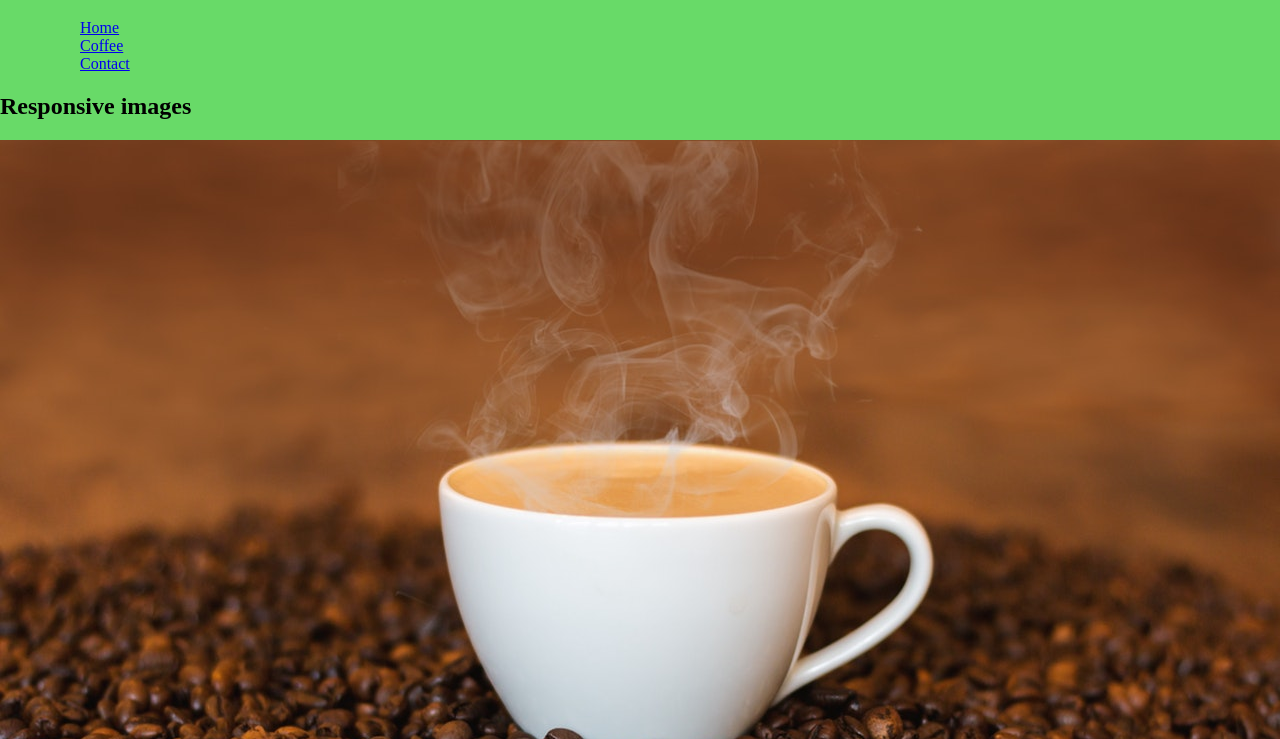
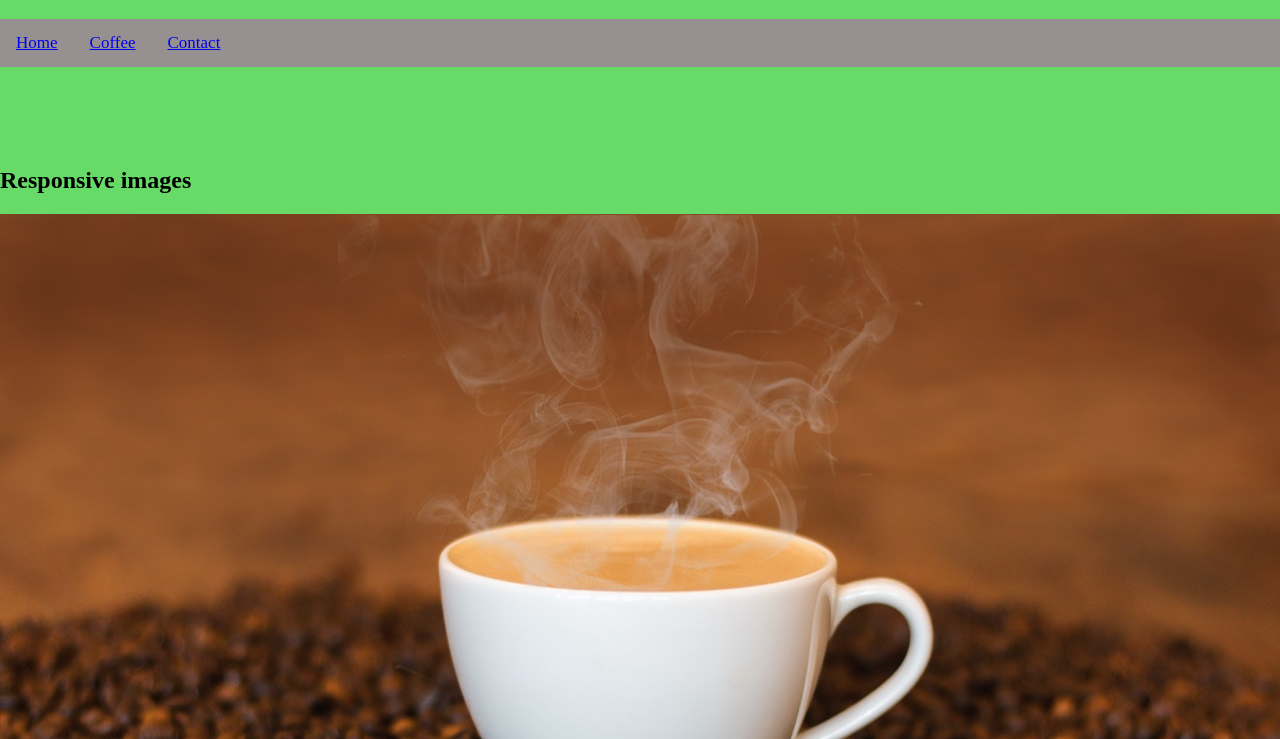
Before and after one commit to pablodezutter/responsivewebdesign, a plain HTML site: page index.html in a window 1280 px wide. Shown: the part 61-800 px from the top of the page. Drawn offline with Linux system fonts and the light colour scheme.

Commit message:
using media

```diff
--- a/index.html
+++ b/index.html
@@ -6,7 +6,8 @@
   <meta name="viewport" content="width=device-width, initial-scale=1.0">
   <meta http-equiv="X-UA-Compatible" content="ie=edge">
   <link rel="stylesheet" href="mystyle.css">
-  <title>Document</title>
+  <link rel="stylesheet" href="https://cdnjs.cloudflare.com/ajax/libs/font-awesome/4.7.0/css/font-awesome.min.css">
+  <title>Responsive</title>
 </head>
 
 <body>
@@ -14,17 +15,18 @@
 
     <h1>Responsive website</h1>
 
-    <nav>
-      <ul>
-        <ol><a href="#">Home</a></ol>
-        <ol><a href="#">Coffee</a></ol>
-        <ol><a href="#">Contact</a></ol>
+    <nav class="navbar" id="mynavbar">
 
-      </ul>
+      <a href="#">Home</a>
+      <a href="#" class="toggle_link">Coffee</a>
+      <a href="#" class="toggle_link">Contact</a>
+      <a href="" class="icon"><i class="fa fa-bars"></i></a>
+
+
     </nav>
 
 
-    <h2>Responsive images</h2>
+    <h2 style="padding-top: 80px;">Responsive images</h2>
     <div><img src="assets/images/aroma-aromatic-art-434213.jpg" alt="cup_of_coffee">Not responsive</div>
     <div><img id="responsive1" src="assets/images/aroma-aromatic-art-434213.jpg" alt="cup_of_coffee"> Responsive</div>
     <div><img id="responsive2" src="assets/images/aroma-aromatic-art-434213.jpg" alt="cup_of_coffee">Also responsive, at
--- a/mystyle.css
+++ b/mystyle.css
@@ -2,10 +2,19 @@ body{
 background-color: lavender;
 margin:0px;
 }
+.toggle_link{
+    display: none;
+    }
+
 
 @media screen and (min-width: 400px){
 body{
     background-color: pink;
+    }
+.icon{
+        visibility: visible;
+        position: absolute;
+        right: 1em;
     }
 }
 
@@ -13,7 +22,29 @@ body{
 body {
     background-color: rgb(104, 218, 104);
     }
+    .icon{
+        display:none;
+         }
+.toggle_link{
+            display: inline-block;
+        }
 }
+
+
+.navbar{
+      background-color: rgb(150, 144, 144);
+     display:flex;
+     flex-direction: row;
+    }
+
+.navbar a{
+text-align:center;
+padding: 14px 16px;
+font-size: 17px;
+
+}
+
+
 
 #responsive1{
     width: 100%;
```
